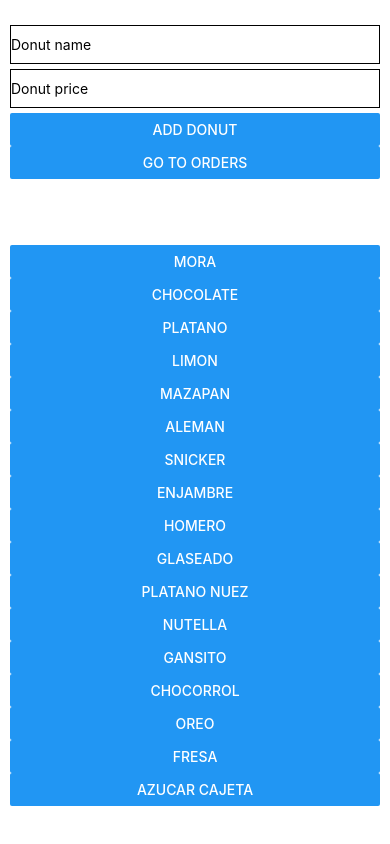
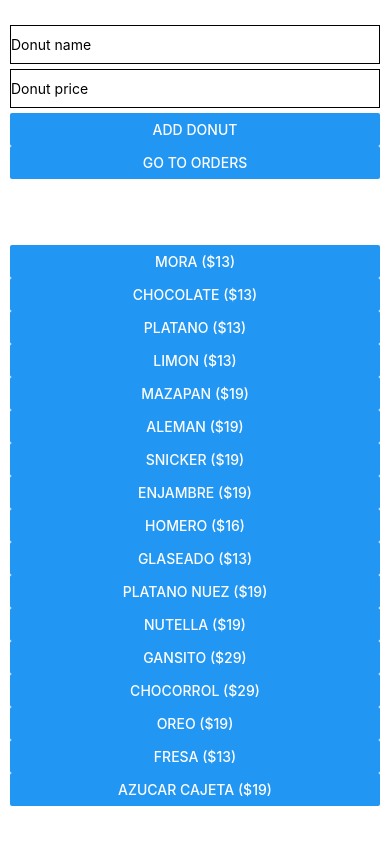
Before and after one commit to helpsdev/homedonuts-orders-app, a React Native app: screen / in a window 390 px wide. Built offline with nearby package versions, Linux system fonts and the light colour scheme.

Commit message:
Add the donut price to the button title in the home view

```diff
--- a/App.js
+++ b/App.js
@@ -179,7 +179,7 @@
               renderItem={({item}) => {
                 return (
                   <View style={{marginHorizontal: 10}}>
-                    <Button title={item.name} onPress={() => handleRemoveDonut(item)}></Button>
+                    <Button title={`${item.name} ($${item.price})`} onPress={() => handleRemoveDonut(item)}></Button>
                   </View>
                 );
               }}
```
